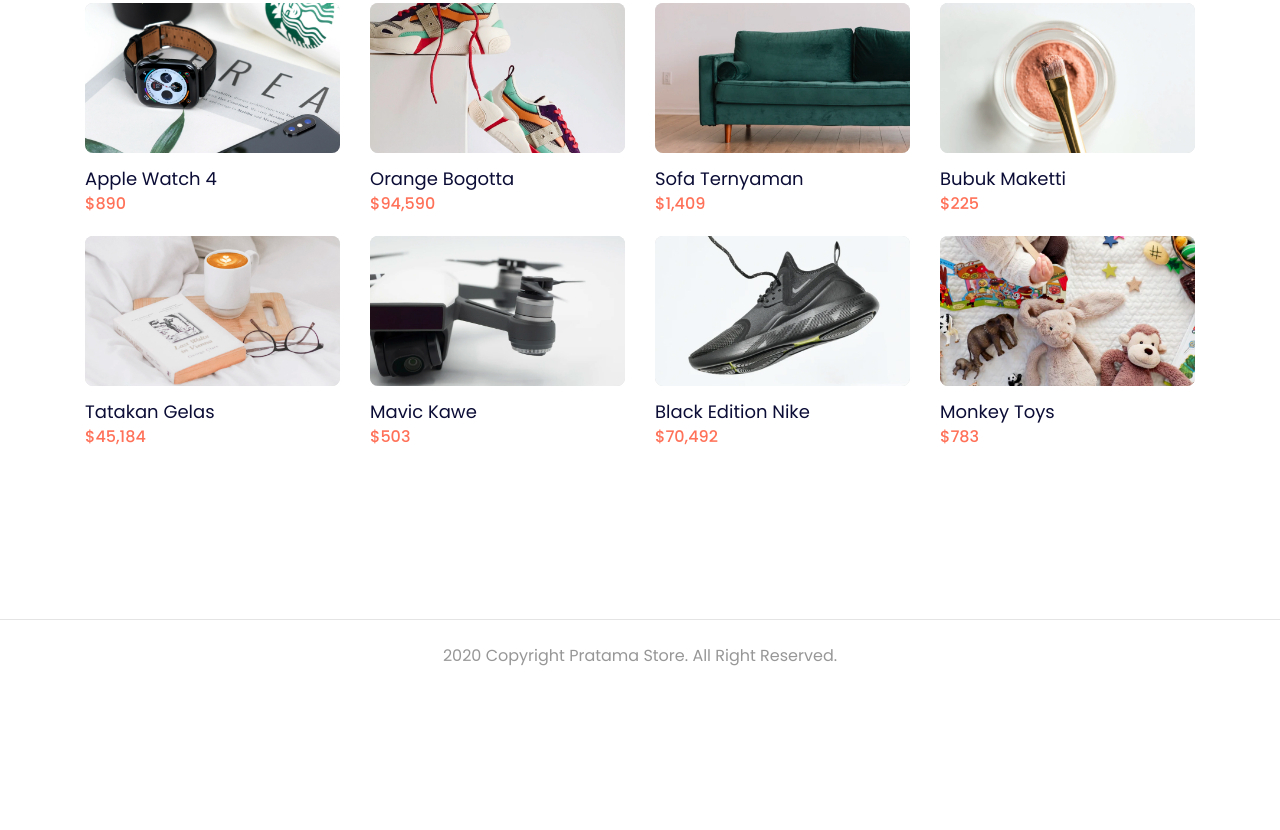
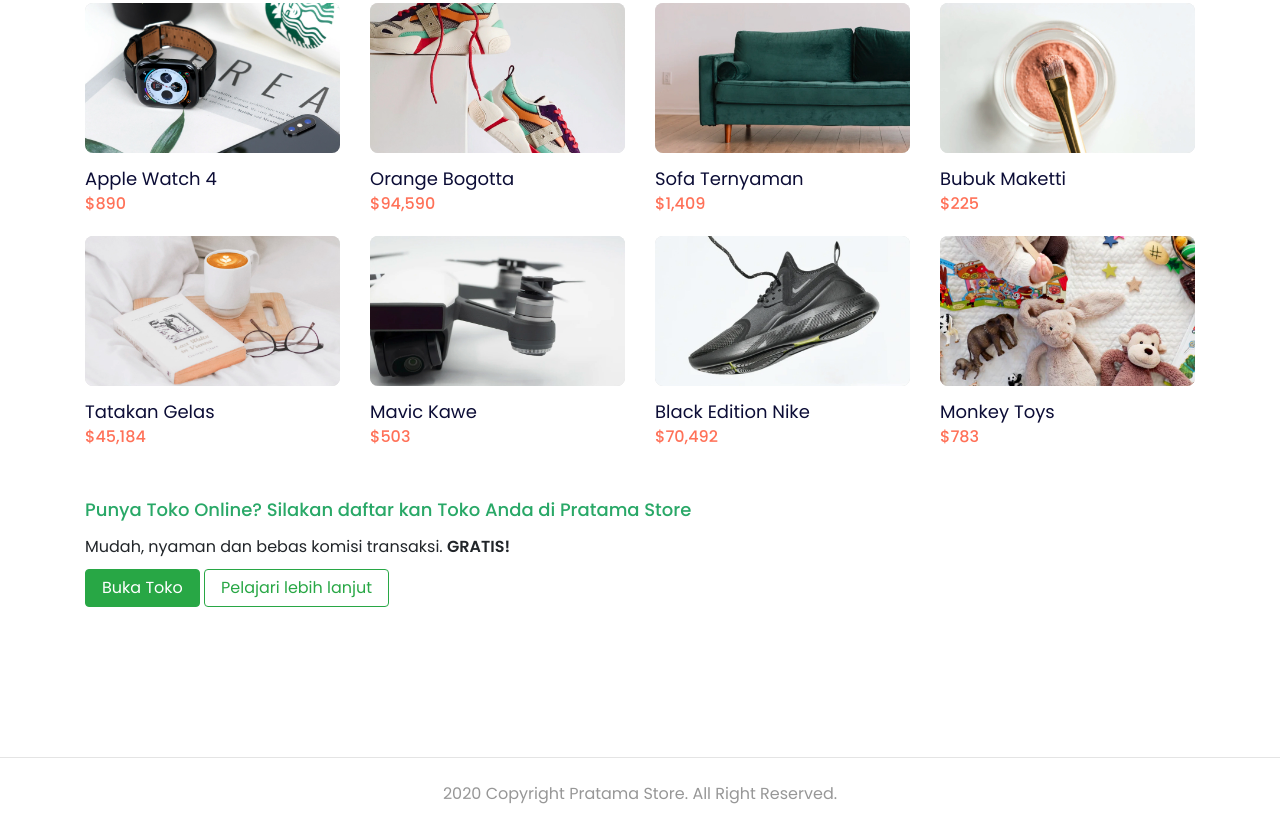
Before and after one commit to frindyy/Pratama-Store-frondend-, a plain HTML site: page index.html in a window 1280 px wide. Shown: the part 768-1598 px from the top of the page. Before the commit the page ends 1460 px from the top, so only its background shows below. Drawn offline with nearby package versions, Linux system fonts and the light colour scheme.

Commit message:
Add new shop in index page

```diff
--- a/index.html
+++ b/index.html
@@ -440,6 +440,32 @@
         </div>
       </section>
       <!-- End Section New Product -->
+
+      <!-- Section New Shop -->
+      <section class="store-new-shop">
+        <div class="container">
+          <div class="row">
+            <div class="col-12" data-aos="fade-up">
+              <div class="shop-title">
+                <h5>
+                  Punya Toko Online? Silakan daftar kan Toko Anda di Pratama
+                  Store
+                </h5>
+              </div>
+              <div class="shop-subtitle">
+                Mudah, nyaman dan bebas komisi transaksi. <span>GRATIS!</span>
+              </div>
+              <div class="shop-button">
+                <a href="" class="btn btn-success px-3">Buka Toko</a>
+                <a href="" class="btn btn-outline-success px-3"
+                  >Pelajari lebih lanjut</a
+                >
+              </div>
+            </div>
+          </div>
+        </div>
+      </section>
+      <!-- End Section New Shop -->
     </div>
     <!-- End Page Content -->
 
--- a/style/pages/_home.scss
+++ b/style/pages/_home.scss
@@ -11,4 +11,29 @@
   .store-new-products {
     margin-top: 30px;
   }
+
+  .store-new-shop {
+    margin-top: 30px;
+
+    .shop-title h5 {
+      color: #29a867;
+      font-weight: 500;
+      font-size: 16px;
+      @include media-breakpoint-up(md) {
+        font-size: 18px;
+      }
+    }
+    .shop-subtitle {
+      font-weight: 200;
+      font-size: 16px;
+
+      span {
+        font-weight: 600;
+      }
+    }
+
+    .shop-button {
+      margin-top: 10px;
+    }
+  }
 }
```
Also changed, not shown: style/main.css, 1 other file.
